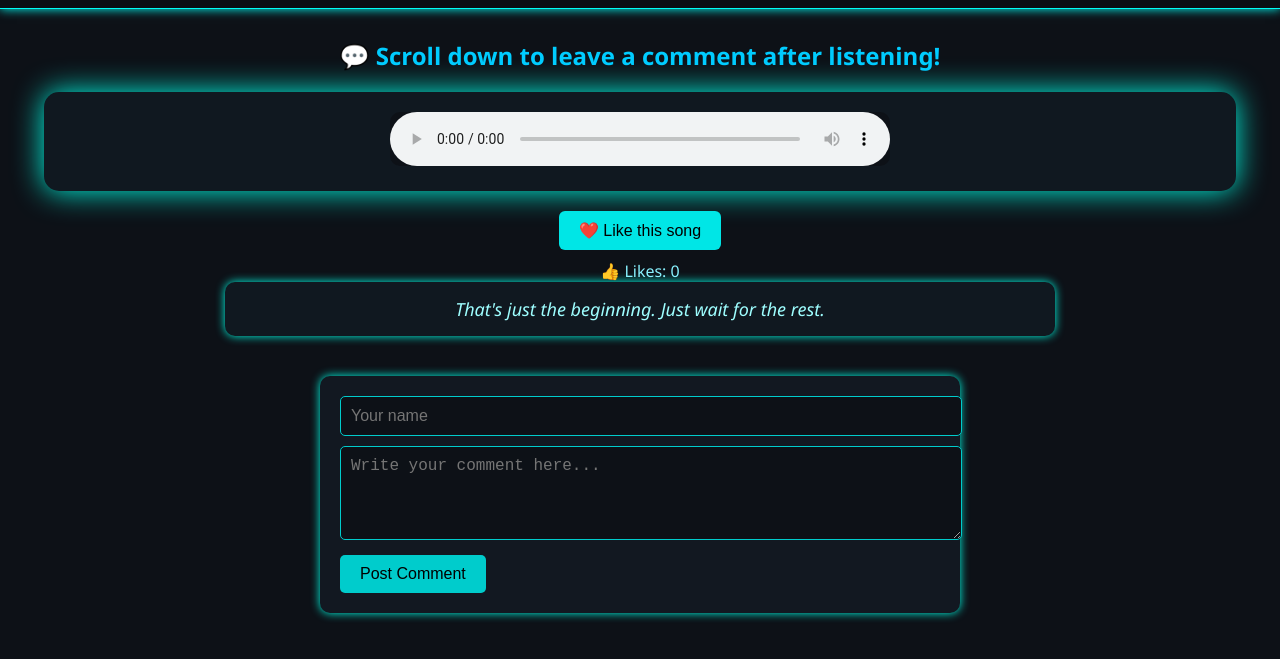
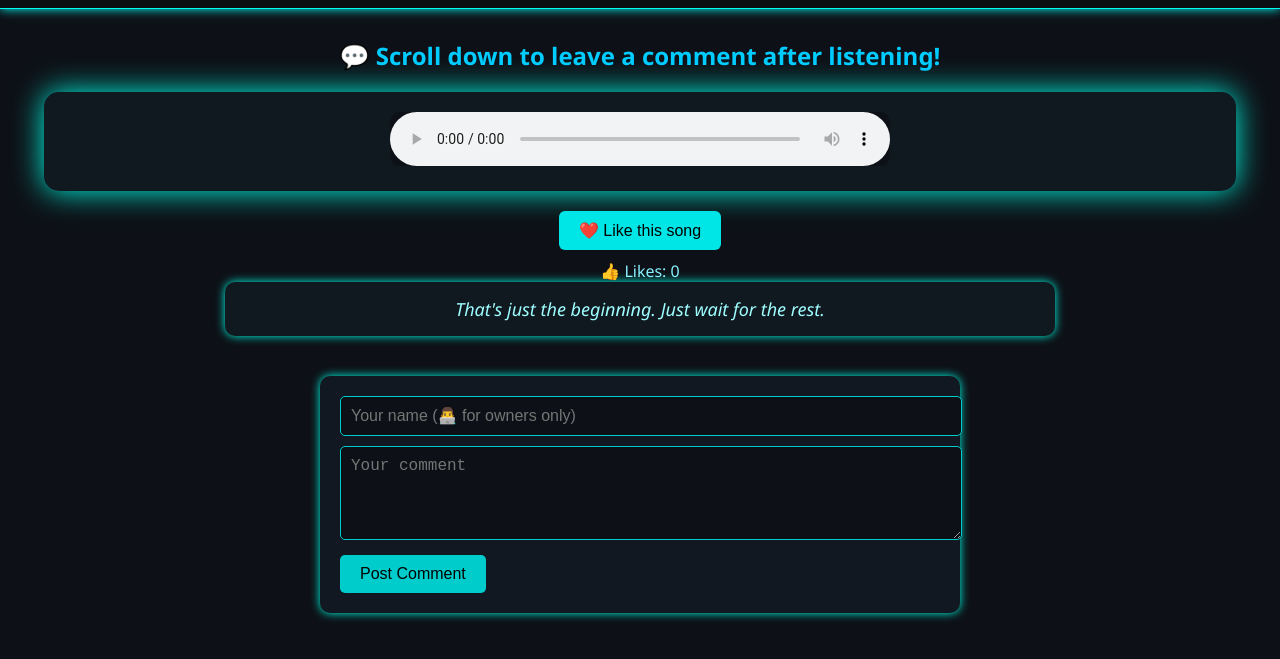
Before and after one commit to RG-365x/K-poop, a plain HTML site: page Howyoulikethat.html in a window 1280 px wide. Shown: the part 109-768 px from the top of the page. Drawn offline with Linux system fonts and the light colour scheme; no server answers.

Commit message:
Jobllessness

```diff
--- a/Howyoulikethat.html
+++ b/Howyoulikethat.html
@@ -270,8 +270,8 @@
 
   <div id="comment-section">
     <form id="comment-form">
-      <input type="text" id="name" placeholder="Your name" required />
-      <textarea id="comment" rows="4" placeholder="Write your comment here..." required></textarea>
+      <input type="text" id="name" placeholder="Your name (👨‍💻 for owners only)" required />
+      <textarea id="comment" rows="4" placeholder="Your comment" required></textarea>
       <button type="submit">Post Comment</button>
     </form>
   </div>
```
Also changed, not shown: butter.html (+1 -1 lines).
